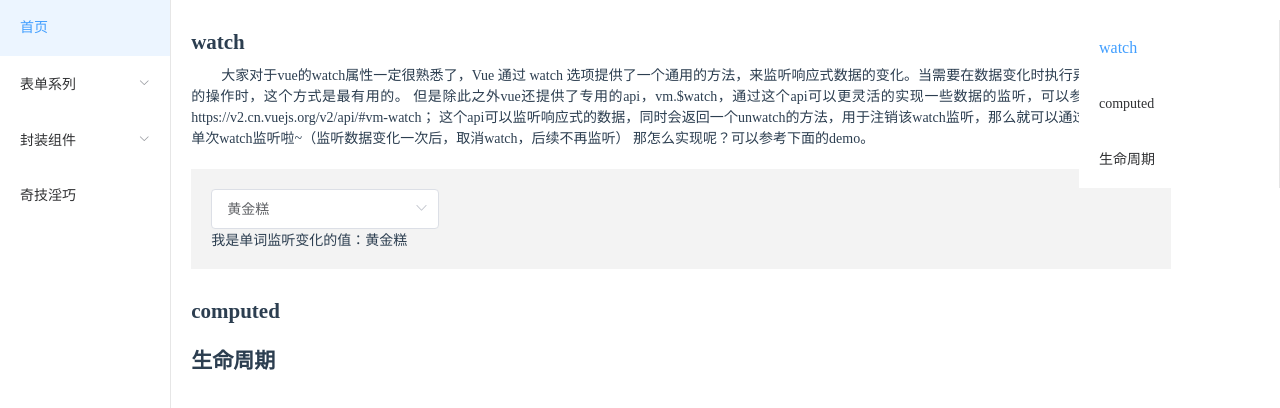
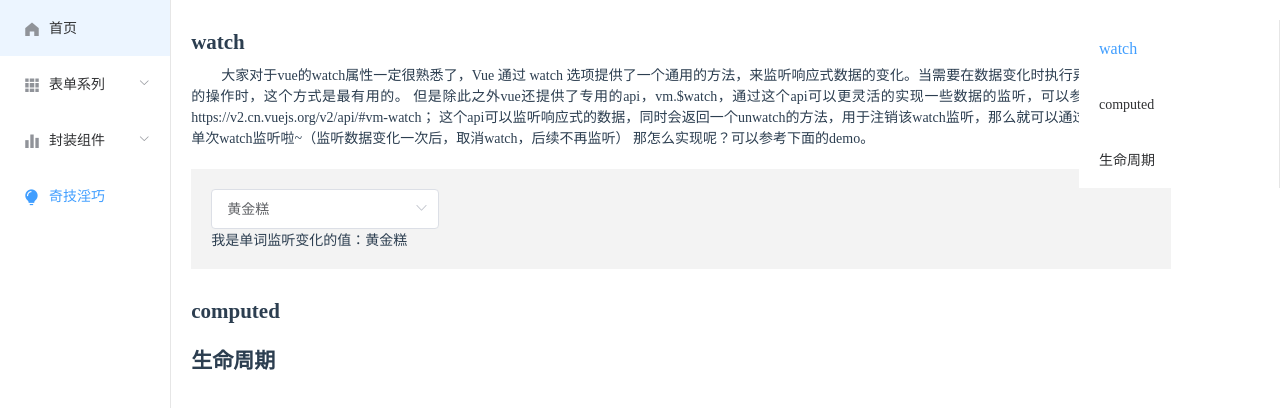
Before and after one commit to qiangguanglin/vue-demo, a Vue app: page /skill in a window 1280 px wide. Shown: the top 408 px of the page. Built offline with nearby package versions, Linux system fonts and the light colour scheme.

Commit message:
feat: 增加循环表单

```diff
--- a/src/App.vue
+++ b/src/App.vue
@@ -2,7 +2,7 @@
   <div id="app">
     <el-menu
       class="menu"
-      default-active="/home"
+      :default-active="$route.path"
       :router="true"
       @open="handleOpen"
       @close="handleClose"
@@ -30,8 +30,7 @@ export default {
       activeIndex: ''
     }
   },
-  created() {
-  },
+  created() {},
   methods: {
     handleOpen() {
 
--- a/src/components/menu.vue
+++ b/src/components/menu.vue
@@ -2,11 +2,15 @@
     <div>
         <div v-for="item in data" :key="item.value">
             <el-submenu v-if="item.children || (Array.isArray(item.children) && item.children.length)" :index="item.value">
-                <span slot="title">{{item.label}}</span>
+                <template slot="title">
+                    <i v-if="item.icon" :class="item.icon"></i>
+                    <span>{{item.label}}</span>
+                </template>
                 <my-menu :data="item.children"></my-menu>
             </el-submenu>
             <el-menu-item v-else :index="item.value" :route="item.value">
-                {{item.label}}
+                <i v-if="item.icon" :class="item.icon"></i>
+                <span slot="title">{{item.label}}</span>
             </el-menu-item>
         </div>
     </div>
--- a/src/config.js
+++ b/src/config.js
@@ -1,11 +1,13 @@
 export const menuList = [
     {
         value: '/home',
-        label: '首页'
+        label: '首页',
+        icon: 'el-icon-s-home'
     },
     {
         value: '/form',
         label: '表单系列',
+        icon: 'el-icon-s-grid',
         children: [
             {
                 value: '/form/multiForm',
@@ -20,6 +22,7 @@ export const menuList = [
     {
         value: '/components',
         label: '封装组件',
+        icon: 'el-icon-s-data',
         children: [
             {
                 value: '/components/vModel',
@@ -30,5 +33,6 @@ export const menuList = [
     {
         value: '/skill',
         label: '奇技淫巧',
+        icon: 'el-icon-s-opportunity'
     }
 ]
```
